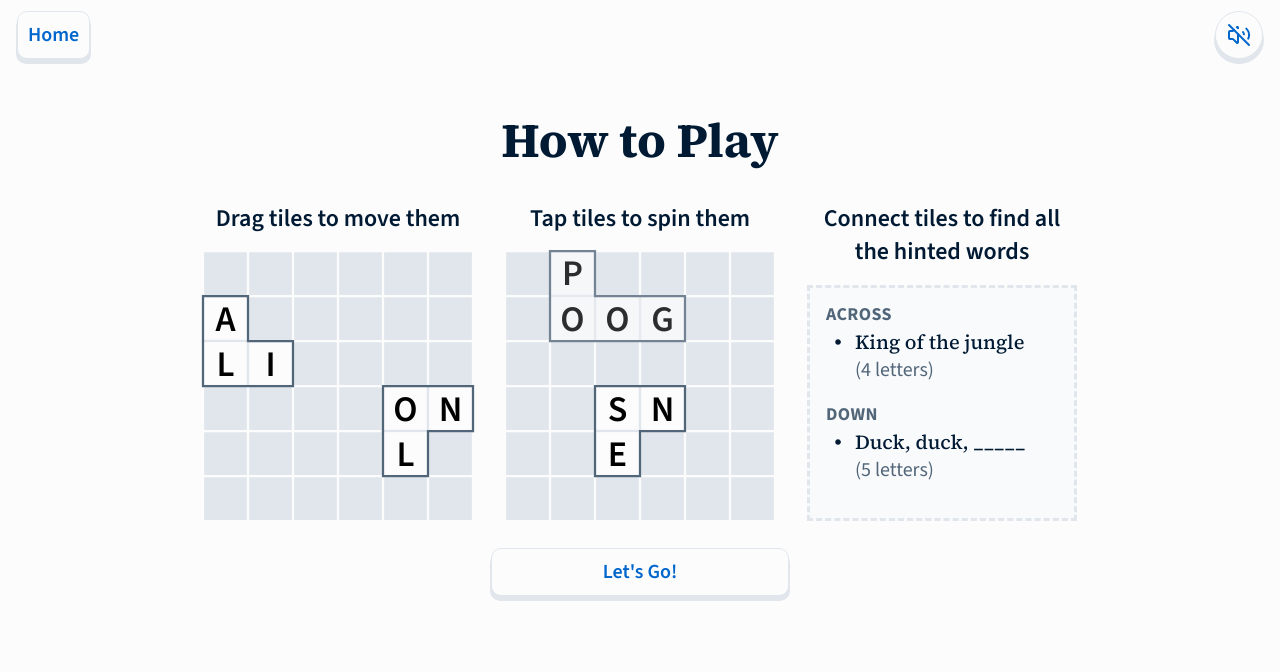
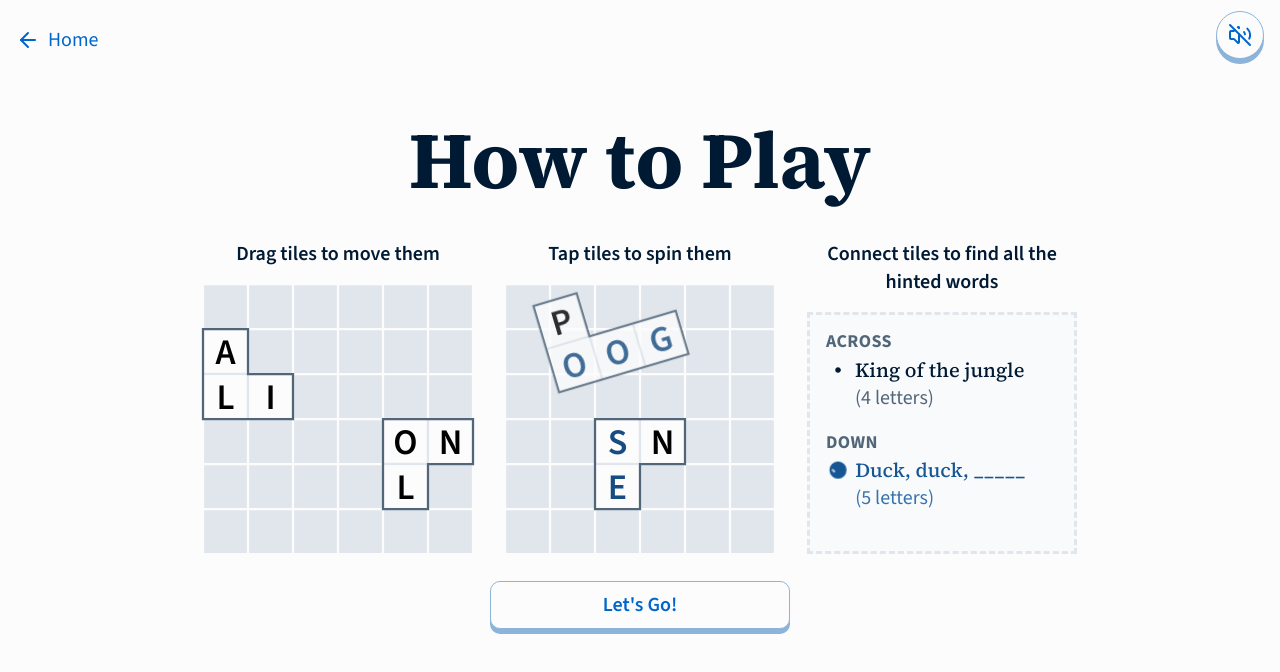
Before and after one commit to Paul-Hebert/tiled-words-2, a Vue app: page /instructions in a window 1280 px wide. Shown: the top 672 px of the page. Built offline with nearby package versions, Linux system fonts and the light colour scheme.

Commit message:
Instructions improvements + misc tweaks

```diff
--- a/src/App.vue
+++ b/src/App.vue
@@ -1,12 +1,15 @@
 <script setup lang="ts">
 import MuteToggleButton from './components/MuteToggleButton.vue'
-import Button from './components/Button.vue'
+import { ArrowLeftIcon } from 'lucide-vue-next'
 </script>
 
 <template>
-  <div class="app-container">
+  <div class="app-container" :class="{ 'has-header': $route.path !== '/' }">
     <header v-if="$route.path !== '/'">
-      <Button href="/" class="home-link">Home</Button>
+      <router-link to="/" class="home-link">
+        <ArrowLeftIcon />
+        Home
+      </router-link>
       <MuteToggleButton />
     </header>
     <RouterView />
@@ -18,7 +21,11 @@ import Button from './components/Button.vue'
   position: relative;
   width: 100%;
   display: grid;
-  grid-template-rows: auto 1fr;
+  align-items: center;
+}
+
+.has-header {
+  grid-template-rows: 1fr auto 1fr;
 }
 
 header {
@@ -31,5 +38,10 @@ header {
 
 .home-link {
   margin-right: auto;
+  display: flex;
+  align-items: center;
+  gap: 0.5rem;
+  font-size: 1.25rem;
+  text-decoration: none;
 }
 </style>
--- a/src/assets/base.css
+++ b/src/assets/base.css
@@ -34,13 +34,17 @@ html {
   --color-background-tertiary: hsl(var(--hue-theme), 20%, 98%);
 
   --color-interactive: hsl(var(--hue-interactive), 100%, 40%);
-  --color-interactive-muted: hsl(var(--hue-interactive), 100%, 80%);
+  --color-interactive-secondary: hsl(var(--hue-interactive), 50%, 70%);
 
   --color-success: hsl(var(--hue-theme), 71%, 48%);
 
   --color-invalid: hsl(0, 100%, 50%);
 
   --ease-out-back: cubic-bezier(0.34, 1.56, 0.64, 1);
+
+  --fluid-sizing-xxl: clamp(2rem, calc(1rem + 5vw), 5rem);
+
+  --fluid-sizing-xl: clamp(1.5rem, calc(1rem + 2vw), 3rem);
 }
 
 h1,
@@ -55,6 +59,10 @@ h6 {
   margin: 0;
 }
 
+h1 {
+  font-size: var(--fluid-sizing-xxl);
+}
+
 a {
   color: var(--color-interactive);
 }
--- a/src/components/Button.vue
+++ b/src/components/Button.vue
@@ -67,7 +67,7 @@ defineProps<{
 
 .button-inner {
   background: var(--color-background);
-  border: 1px solid var(--color-background-secondary);
+  border: 1px solid var(--color-interactive-secondary);
   border-radius: inherit;
   translate: 0 calc(var(--translation) * -1);
   transition: translate 0.1s ease-out;
@@ -78,7 +78,8 @@ defineProps<{
   user-select: none;
   padding: 0.5em;
   will-change: transform;
-  width: 100%;
+  width: calc(100% + 2px);
+  margin-inline: -1px;
   height: 100%;
   font-weight: 600;
 }
@@ -89,7 +90,7 @@ defineProps<{
 
 .button::before {
   content: '';
-  background: var(--color-background-secondary);
+  background: var(--color-interactive-secondary);
   position: absolute;
   inset: 0;
 }
--- a/src/components/Level.vue
+++ b/src/components/Level.vue
@@ -291,10 +291,6 @@ onUnmounted(() => {
 </template>
 
 <style scoped>
-.theme {
-  font-size: 2rem;
-}
-
 .container {
   display: flex;
   flex-direction: column;
@@ -311,10 +307,12 @@ onUnmounted(() => {
     column-gap: 2rem;
     row-gap: 1rem;
     grid-template-areas:
+      'board .'
       'board theme'
       'board words'
-      'board success';
-    grid-template-rows: auto auto 1fr;
+      'board success'
+      'board .';
+    grid-template-rows: 1rem auto auto 1fr 1rem;
     grid-template-columns: 2fr 1fr;
   }
 }
@@ -325,6 +323,7 @@ onUnmounted(() => {
 
 .theme {
   grid-area: theme;
+  font-size: var(--fluid-sizing-xl);
 }
 
 .words {
--- a/src/components/instructions/MoveExample.vue
+++ b/src/components/instructions/MoveExample.vue
@@ -1,13 +1,32 @@
 <script setup lang="ts">
 import Board from '@/components/Board.vue'
-import type { Tile, WordResult } from '@/types'
-import { ref, onMounted, onUnmounted } from 'vue'
+import type { Point, Tile, WordResult } from '@/types'
+import { computed } from 'vue'
+
+interface Props {
+  interval: number
+}
+
+const props = defineProps<Props>()
+
+const computedInterval = computed(() => {
+  return Math.floor((props.interval + 1) / 2)
+})
 
 // Demo tiles for the first instruction
-const demoTiles = ref<Tile[]>([
+const demoTiles = computed<Tile[]>(() => {
+  const positions = [
+    { x: 0, y: 1 },
+    { x: 2, y: 2 },
+  ]
+
+  const currentIndex = computedInterval.value % positions.length
+  const position = positions[currentIndex]
+
+  return [
     {
       id: 'demo-tile-1',
-    position: { x: 2, y: 2 },
+      position,
       grid: [
         ['a', null],
         ['l', 'i'],
@@ -25,28 +44,10 @@ const demoTiles = ref<Tile[]>([
       ],
       rotations: 0,
     },
-])
+  ]
+})
 
-// Animation interval
-let animationInterval: number | null = null
-
-const foundWords = ref<WordResult[]>([])
-
-// Animate the first tile position
-const animateTiles = () => {
-  const positions = [
-    { x: 0, y: 1 },
-    { x: 2, y: 2 },
-  ]
-
-  let currentIndex = 0
-
-  animationInterval = setInterval(() => {
-    currentIndex = (currentIndex + 1) % positions.length
-    demoTiles.value[0].position = positions[currentIndex]
-
-    if (currentIndex === 1) {
-      foundWords.value = [
+const exampleFoundWords: WordResult[] = [
   {
     text: 'drag',
     direction: 'horizontal',
@@ -58,20 +59,10 @@ const animateTiles = () => {
     ],
   },
 ]
-    } else {
-      foundWords.value = []
-    }
-  }, 2000)
-}
 
-onMounted(() => {
-  animateTiles()
-})
-
-onUnmounted(() => {
-  if (animationInterval) {
-    clearInterval(animationInterval)
-  }
+const foundWords = computed<WordResult[]>(() => {
+  const currentIndex = computedInterval.value % 2
+  return currentIndex === 1 ? exampleFoundWords : []
 })
 </script>
 
--- a/src/components/instructions/SpinExample.vue
+++ b/src/components/instructions/SpinExample.vue
@@ -1,10 +1,19 @@
 <script setup lang="ts">
 import Board from '@/components/Board.vue'
 import type { Tile, WordResult } from '@/types'
-import { ref, onMounted, onUnmounted } from 'vue'
+import { computed } from 'vue'
+
+interface Props {
+  interval: number
+}
+
+const props = defineProps<Props>()
 
 // Demo tiles for the first instruction
-const demoTiles = ref<Tile[]>([
+const demoTiles = computed<Tile[]>(() => {
+  const rotations = Math.floor(props.interval / 2) + 3
+
+  return [
     {
       id: 'demo-tile-1',
       position: { x: 1, y: 0 },
@@ -13,7 +22,7 @@ const demoTiles = ref<Tile[]>([
         [null, 'o', null],
         ['p', 'o', null],
       ],
-    rotations: 3,
+      rotations,
     },
     {
       id: 'demo-tile-2',
@@ -24,23 +33,14 @@ const demoTiles = ref<Tile[]>([
       ],
       rotations: 0,
     },
-])
+  ]
+})
 
-// Animation interval
-let animationInterval: number | null = null
-
-const foundWords = ref<WordResult[]>([])
-
-// Animate the first tile position
-const animateTiles = () => {
-  let rotations = 3
-
-  animationInterval = setInterval(() => {
-    rotations++
-    demoTiles.value[0].rotations = rotations
+const foundWords = computed<WordResult[]>(() => {
+  const rotations = Math.floor(props.interval / 2) + 3
 
   if (rotations % 4 === 0) {
-      foundWords.value = [
+    return [
       {
         text: 'spin',
         direction: 'horizontal',
@@ -53,20 +53,9 @@ const animateTiles = () => {
         ],
       },
     ]
-    } else {
-      foundWords.value = []
-    }
-  }, 2000)
   }
 
-onMounted(() => {
-  animateTiles()
-})
-
-onUnmounted(() => {
-  if (animationInterval) {
-    clearInterval(animationInterval)
-  }
+  return []
 })
 </script>
 
--- a/src/components/instructions/WordsExample.vue
+++ b/src/components/instructions/WordsExample.vue
@@ -1,45 +1,32 @@
 <script setup lang="ts">
 import WordsSection from '@/components/WordsSection.vue'
-import { onMounted, onUnmounted, ref } from 'vue'
+import { computed } from 'vue'
+
+interface Props {
+  interval: number
+}
+
+const props = defineProps<Props>()
 
 const words = {
   vertical: [{ text: 'goose', hint: 'Duck, duck, _____' }],
   horizontal: [{ text: 'lion', hint: 'King of the jungle' }],
 }
 
-const foundWords = ref<string[]>([])
+const foundWords = computed<string[]>(() => {
+  const currentIndex = props.interval
 
-let animationInterval: number | null = null
+  const result: string[] = []
 
-// Animate the first tile position
-const animateTiles = () => {
-  let currentIndex = 0
+  if (Math.floor((currentIndex + 1) / 2) % 2 === 1) {
+    result.push('lion')
+  }
 
-  animationInterval = setInterval(() => {
-    currentIndex++
+  if (Math.floor(currentIndex / 2) % 4 === 1) {
+    result.push('goose')
+  }
 
-    if (currentIndex % 2 === 1) {
-      foundWords.value.push('lion')
-    } else {
-      foundWords.value = foundWords.value.filter((word) => word !== 'lion')
-    }
-
-    if (currentIndex % 4 === 1) {
-      foundWords.value.push('goose')
-    } else {
-      foundWords.value = foundWords.value.filter((word) => word !== 'goose')
-    }
-  }, 2000)
-}
-
-onMounted(() => {
-  animateTiles()
-})
-
-onUnmounted(() => {
-  if (animationInterval) {
-    clearInterval(animationInterval)
-  }
+  return result
 })
 </script>
 
--- a/src/views/Home.vue
+++ b/src/views/Home.vue
@@ -42,22 +42,6 @@ import LogoExample from '@/components/instructions/LogoExample.vue'
   color: var(--color-text-muted);
 }
 
-.level-list {
-  padding-left: 1em;
-}
-
-.level-item {
-  margin-bottom: 0.5em;
-  font-size: 2rem;
-  font-family: var(--font-serif);
-  font-weight: 700;
-}
-
-.level-link {
-  color: inherit;
-  font-weight: inherit;
-}
-
 hr {
   opacity: 0.2;
 }
--- a/src/views/Instructions.vue
+++ b/src/views/Instructions.vue
@@ -3,6 +3,27 @@ import Button from '@/components/Button.vue'
 import MoveExample from '@/components/instructions/MoveExample.vue'
 import SpinExample from '@/components/instructions/SpinExample.vue'
 import WordsExample from '@/components/instructions/WordsExample.vue'
+import { ref, onMounted, onUnmounted } from 'vue'
+
+// Interval management for animations
+let animationInterval: number | null = null
+const currentInterval = ref(0)
+
+const startAnimation = () => {
+  animationInterval = setInterval(() => {
+    currentInterval.value++
+  }, 1250)
+}
+
+onMounted(() => {
+  startAnimation()
+})
+
+onUnmounted(() => {
+  if (animationInterval) {
+    clearInterval(animationInterval)
+  }
+})
 </script>
 
 <template>
@@ -13,15 +34,15 @@ import WordsExample from '@/components/instructions/WordsExample.vue'
       <ol class="instructions-list">
         <li class="instruction-item">
           <span class="instruction-item-title">Drag tiles to move them</span>
-          <MoveExample class="example" />
+          <MoveExample class="example" :interval="currentInterval" />
         </li>
         <li class="instruction-item">
           <span class="instruction-item-title">Tap tiles to spin them</span>
-          <SpinExample class="example" />
+          <SpinExample class="example" :interval="currentInterval" />
         </li>
         <li class="instruction-item">
           <span class="instruction-item-title">Connect tiles to find all the hinted words</span>
-          <WordsExample class="example" />
+          <WordsExample class="example" :interval="currentInterval" />
         </li>
       </ol>
 
@@ -46,21 +67,19 @@ import WordsExample from '@/components/instructions/WordsExample.vue'
 }
 
 .title {
-  font-size: 3rem;
-
-  @media (min-width: 800px) {
+  @media (width > 450px) {
     text-align: center;
   }
 }
 
 .instructions-list {
-  font-size: 1.2rem;
+  font-size: 1.25rem;
   list-style: none;
   padding: 0;
   display: grid;
   gap: 2rem;
 
-  @media (min-width: 850px) {
+  @media (width >= 850px) {
     grid-template-columns: 1fr 1fr 1fr;
   }
 }
@@ -70,14 +89,28 @@ import WordsExample from '@/components/instructions/WordsExample.vue'
   flex-direction: column;
   gap: 1rem;
   max-width: 270px;
+
+  @media (width > 450px) and (width < 850px) {
+    flex-direction: row-reverse;
+    align-items: center;
+    max-width: none;
+    gap: 2rem;
+
+    > * {
+      width: 50%;
+    }
+
+    .instruction-item-title {
+      font-size: 1.75rem;
+    }
+  }
 }
 
 .instruction-item-title {
-  font-size: 1.5rem;
   font-family: var(--font-sans);
   font-weight: 600;
 
-  @media (min-width: 800px) {
+  @media (width >= 850px) {
     text-align: center;
   }
 }
--- a/src/views/LevelList.vue
+++ b/src/views/LevelList.vue
@@ -40,19 +40,16 @@ import { ArrowLeftIcon } from 'lucide-vue-next'
   gap: 1rem;
 }
 
-.title {
-  font-size: 3rem;
-}
-
 .level-list {
   padding-left: 1em;
 }
 
 .level-item {
   margin-bottom: 0.5em;
-  font-size: 2rem;
+  font-size: var(--fluid-sizing-xl);
   font-family: var(--font-serif);
-  font-weight: 700;
+  font-style: italic;
+  font-weight: 600;
 }
 
 .level-link {
```
Also changed, not shown: 1 other file (tests, documents, lock files or other folders). Lines whose indentation alone changed are shown as unchanged.
